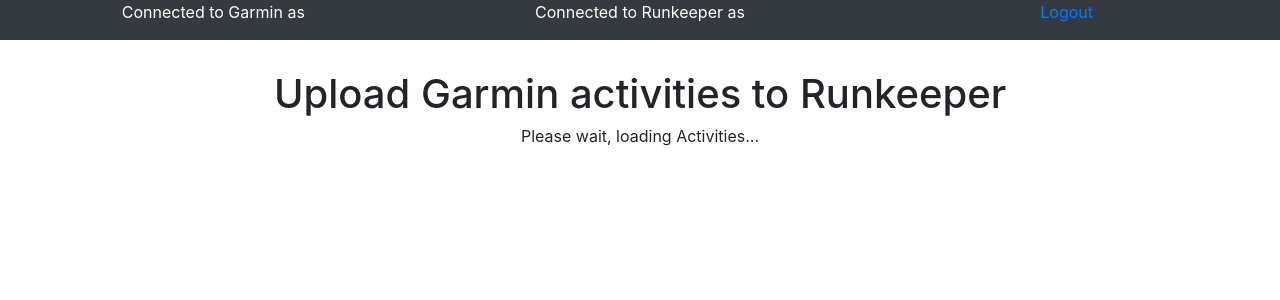
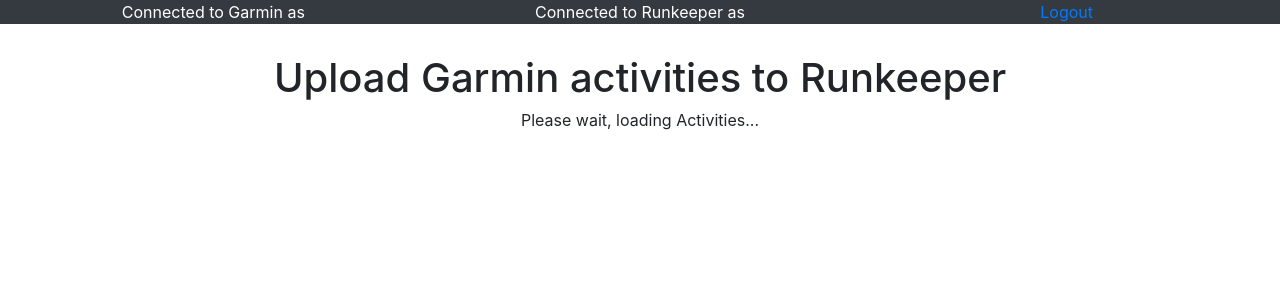
Before and after one commit to bsmithers/gtork, a Python web app: template gtork/web/templates/list.html in a window 1280 px wide. Shown: the top 300 px of the page. Run offline with Jinja, Linux system fonts and the light colour scheme; the template is opened without the code that fills it, so the values that code supplies are empty; some libraries are stand-ins or nearby versions.

Commit message:
Remove margin from text in header

```diff
--- a/gtork/web/static/css/site.css
+++ b/gtork/web/static/css/site.css
@@ -1,3 +1,6 @@
+.header p{
+    margin-bottom: 0px;
+}
 .activity-row{
     padding-bottom: 0.5em;
     padding-top: 0.5em;
--- a/gtork/web/templates/list.html
+++ b/gtork/web/templates/list.html
@@ -1,6 +1,6 @@
 {% extends "base.html" %}
 {% block page %}
-<div class="container-fluid text-center bg-dark" style="color:#fff">
+<div class="container-fluid text-center bg-dark header" style="color:#fff">
     <div class="row">
         <div class="col-md-4 col-sm-1">
             <p>Connected to Garmin as <span id="garmin-name"></span>
```
